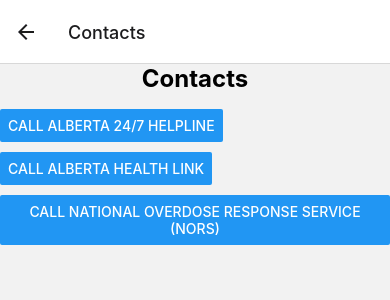
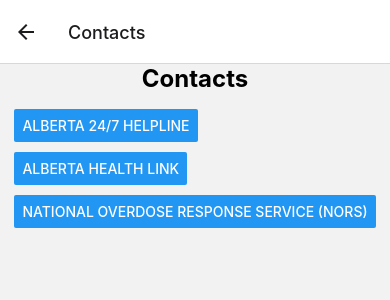
Before and after one commit to yvashisht/HealthGuard-Hackathon, a React Native app: screen /Contacts in a window 390 px wide. Shown: the top 300 px of the page. Built offline with nearby package versions, Linux system fonts and the light colour scheme; what tailwind-rn would draw is missing.

Commit message:
fixed text to remove CALL label

```diff
--- a/screens/ContactsScreen.tsx
+++ b/screens/ContactsScreen.tsx
@@ -70,7 +70,7 @@
         {Object.keys(contactNumbers).map((contactName) => (
           <View key={contactName} style={{ marginBottom: 10 }}>
             <Button
-              title={`Call ${contactName}`}
+              title={`${contactName}`}
               onPress={() => handleItemClick(contactName)}
             />
           </View>
```
